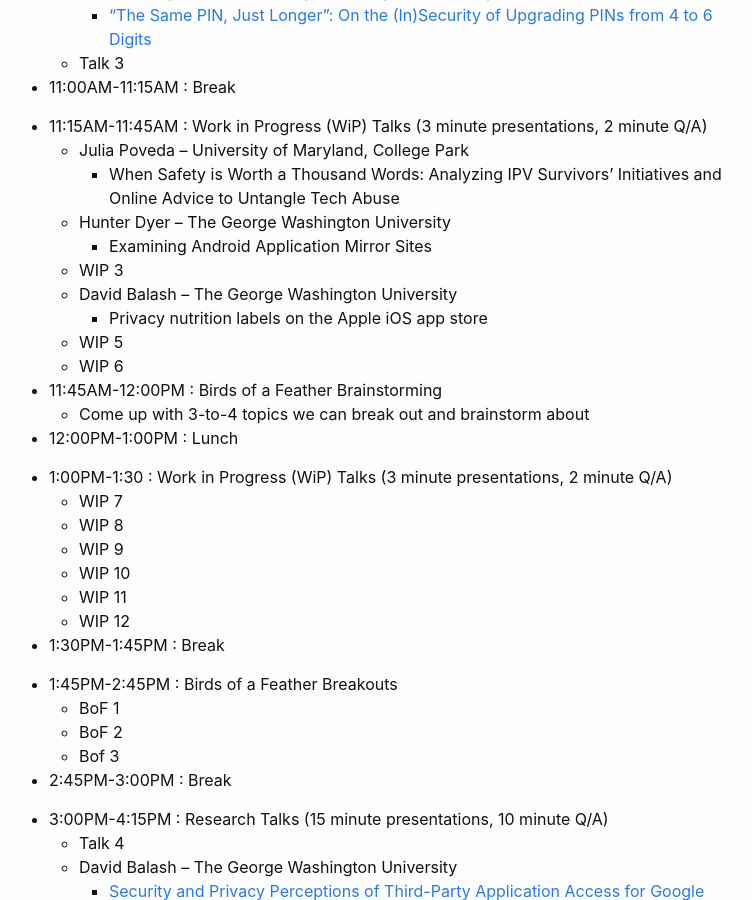
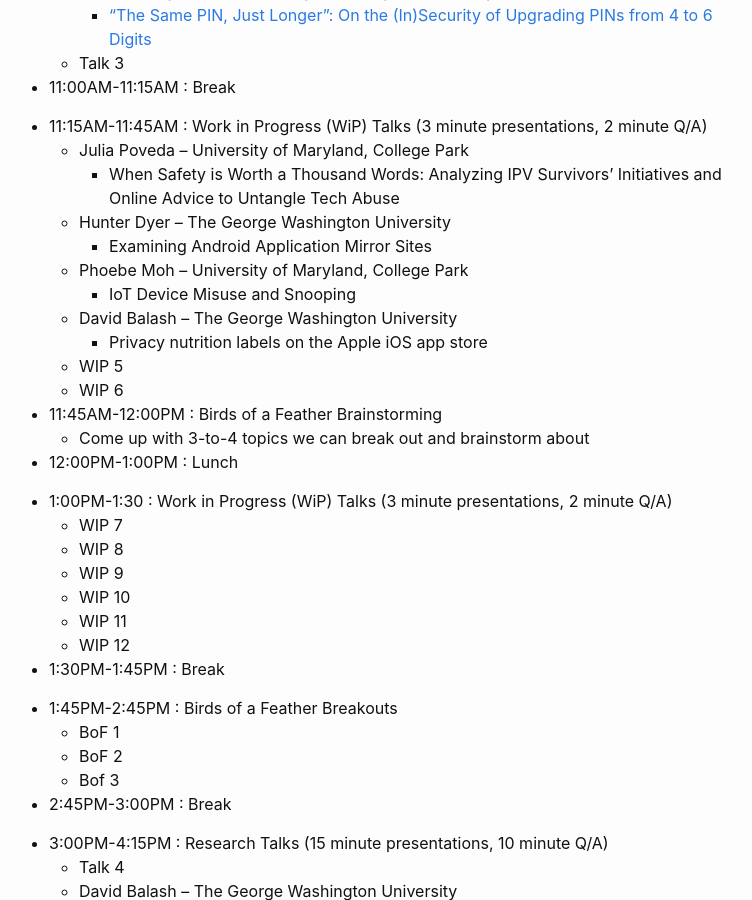
Before and after one commit to CACTUS-Colloquium/CACTUS-Colloquium.github.io, a Jekyll site: the page built from index.md, in a window 1280 px wide and 900 px high, scrolled down 893 px. Shown: the whole window, without its empty margins (251-1003 px from the left). Built offline with Jekyll 4.4.1, drawn with Linux system fonts in a browser that asks for light colours.

Commit message:
adding talk

```diff
--- a/index.md
+++ b/index.md
@@ -35,10 +35,11 @@ We will soon post a schedule for the day, but for now save the date for 12/14/20
 
 * 11:15AM-11:45AM : Work in Progress (WiP) Talks (3 minute presentations, 2 minute Q/A)
   * Julia Poveda -- University of Maryland, College Park
-    *  When Safety is Worth a Thousand Words: Analyzing IPV Survivors' Initiatives and Online Advice to Untangle Tech Abuse
+    * When Safety is Worth a Thousand Words: Analyzing IPV Survivors' Initiatives and Online Advice to Untangle Tech Abuse
   * Hunter Dyer -- The George Washington University
     * Examining Android Application Mirror Sites
-  * WIP 3
+  * Phoebe Moh -- University of Maryland, College Park
+    * IoT Device Misuse and Snooping
   * David Balash -- The George Washington University
     * Privacy nutrition labels on the Apple iOS app store
   * WIP 5
```
